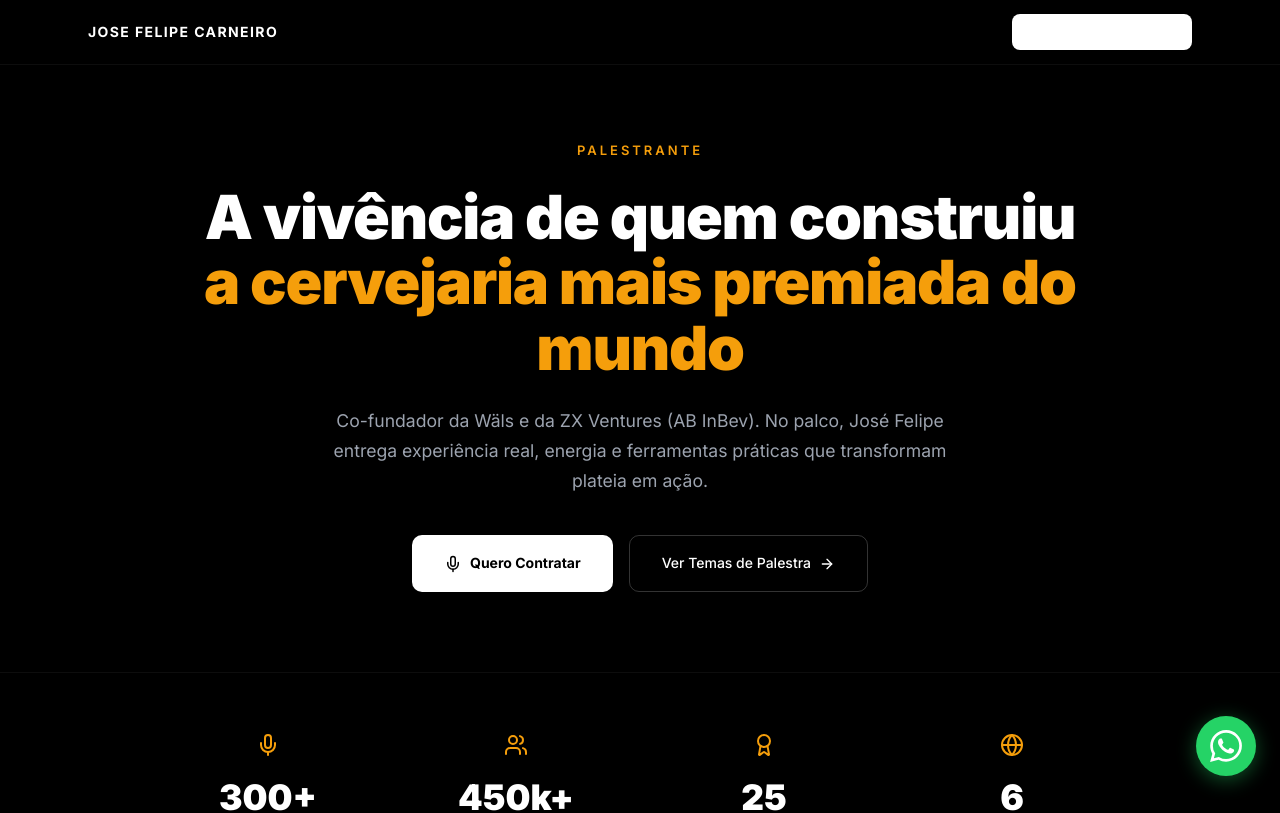
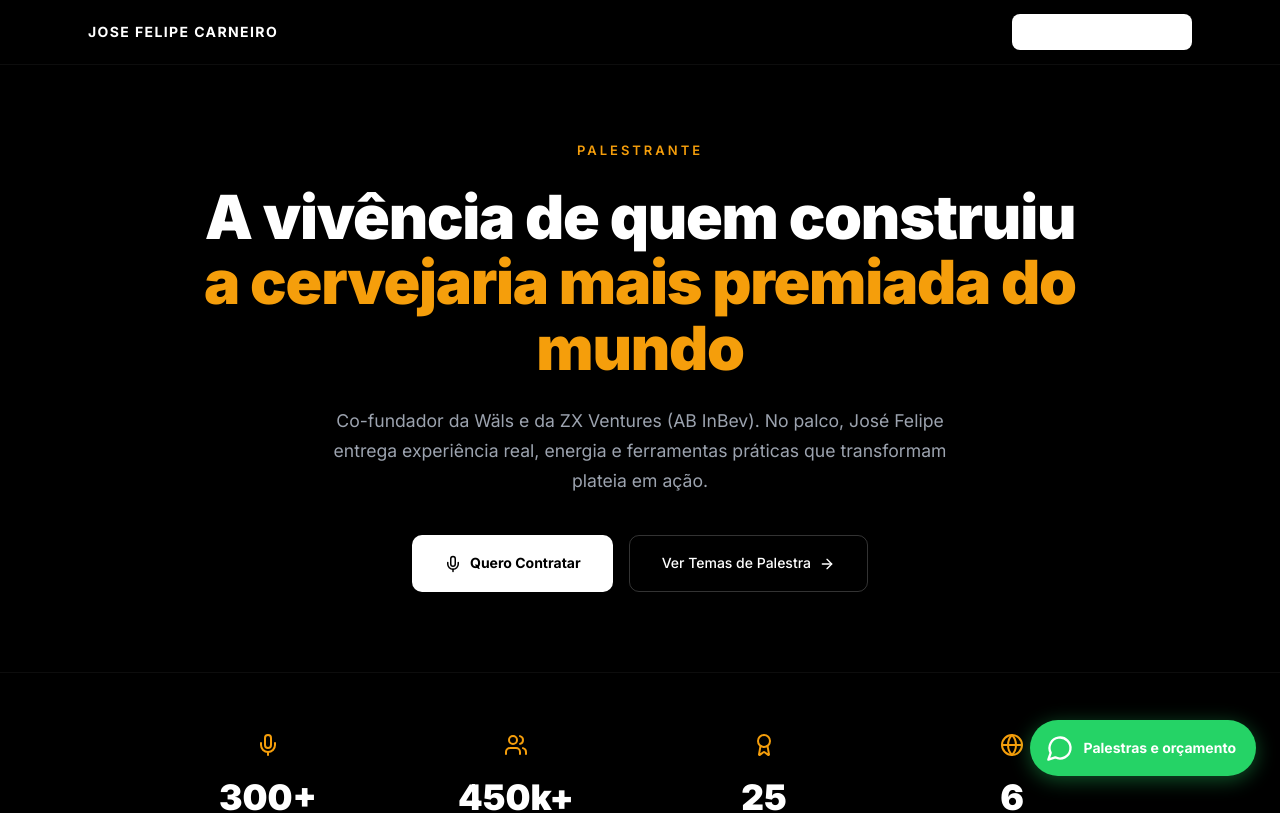
Before and after one commit to zepedrascarneiro/-Josefelipe-, a React (Vite) app: page /palestras in a window 1280 px wide. Shown: the top 813 px of the page. Built offline with nearby package versions, Linux system fonts and the light colour scheme.

Commit message:
feat: botão flutuante único de WhatsApp em todo o site
Adiciona botão fixo "Palestras e orçamento" em todas as rotas
(WhatsAppFloat.jsx, montado em main.jsx), com novo número de
contato. Remove o botão duplicado que existia só em /palestras.

```diff
--- a/src/components/Palestras.jsx
+++ b/src/components/Palestras.jsx
@@ -88,7 +88,7 @@ function DeckCard({ d }) {
   )
 }
 
-const WA_LINK = 'https://wa.me/5511976372211?text=Ol%C3%A1%2C%20gostaria%20de%20saber%20mais%20sobre%20as%20palestras%20do%20Jos%C3%A9%20Felipe.'
+const WA_LINK = 'https://wa.me/5531990997409?text=Ol%C3%A1%2C%20gostaria%20de%20saber%20mais%20sobre%20as%20palestras%20do%20Jos%C3%A9%20Felipe.'
 
 // Temas de palestra — RASCUNHO para o José revisar/ajustar o texto.
 // Todos ancorados na trajetória real (livro Performance Consciente + Wäls/AmBev/ZX + agro).
--- /dev/null
+++ b/src/components/WhatsAppFloat.jsx
@@ -0,0 +1,32 @@
+import { MessageCircle } from 'lucide-react'
+import { motion } from 'framer-motion'
+
+const WA_LINK = 'https://wa.me/5531990997409?text=Ol%C3%A1%2C%20gostaria%20de%20saber%20mais%20sobre%20as%20palestras%20do%20Jos%C3%A9%20Felipe.'
+
+// Botão único, fixo em todas as páginas do site (home, /livro, /palestras, /nucleox).
+export default function WhatsAppFloat() {
+  return (
+    <motion.a
+      href={WA_LINK}
+      target="_blank"
+      rel="noopener noreferrer"
+      initial={{ opacity: 0, scale: 0.8, y: 20 }}
+      animate={{ opacity: 1, scale: 1, y: 0 }}
+      transition={{ duration: 0.3, delay: 0.5 }}
+      whileHover={{ scale: 1.04 }}
+      className="flex items-center justify-center gap-2.5 w-[60px] h-[60px] sm:w-auto sm:h-auto rounded-full sm:pl-4 sm:pr-5 sm:py-3.5"
+      style={{
+        position: 'fixed', bottom: '24px', right: '24px', zIndex: 9999,
+        backgroundColor: '#25D366', color: '#fff',
+        boxShadow: '0 4px 20px rgba(37,211,102,0.4)', textDecoration: 'none',
+      }}
+      onClick={() => { if (typeof window.gtag === 'function') window.gtag('event', 'contact_whatsapp', { event_category: 'global' }) }}
+      aria-label="Palestras e orçamento pelo WhatsApp"
+    >
+      <MessageCircle size={28} className="shrink-0" />
+      <span className="hidden sm:inline text-sm font-bold whitespace-nowrap">
+        Palestras e orçamento
+      </span>
+    </motion.a>
+  )
+}
--- a/src/main.jsx
+++ b/src/main.jsx
@@ -7,6 +7,7 @@ import PalestrasPage from './pages/PalestrasPage.jsx'
 import LivroPage from './pages/LivroPage.jsx'
 import NucleoxPage from './pages/NucleoxPage.jsx'
 import SiteTracker from './components/SiteTracker.jsx'
+import WhatsAppFloat from './components/WhatsAppFloat.jsx'
 
 // GitHub Pages SPA redirect handler
 const redirect = sessionStorage.getItem('spa-redirect')
@@ -19,6 +20,7 @@ createRoot(document.getElementById('root')).render(
   <StrictMode>
     <BrowserRouter>
       <SiteTracker />
+      <WhatsAppFloat />
       <Routes>
         <Route path="/" element={<App />} />
         <Route path="/palestras" element={<PalestrasPage />} />
--- a/src/pages/PalestrasPage.jsx
+++ b/src/pages/PalestrasPage.jsx
@@ -338,26 +338,6 @@ export default function PalestrasPage() {
           </div>
         </div>
       </footer>
-
-      {/* WhatsApp flutuante */}
-      <a href="https://wa.me/5511976372211?text=Ol%C3%A1%2C%20gostaria%20de%20saber%20mais%20sobre%20as%20palestras%20do%20Jos%C3%A9%20Felipe."
-        target="_blank" rel="noopener noreferrer"
-        style={{
-          position: 'fixed', bottom: '24px', right: '24px', zIndex: 9999,
-          width: '60px', height: '60px', borderRadius: '50%',
-          backgroundColor: '#25D366', display: 'flex', alignItems: 'center', justifyContent: 'center',
-          boxShadow: '0 4px 20px rgba(37,211,102,0.4)', transition: 'transform 0.2s',
-          textDecoration: 'none',
-        }}
-        onMouseEnter={e => e.currentTarget.style.transform = 'scale(1.1)'}
-        onMouseLeave={e => e.currentTarget.style.transform = 'scale(1)'}
-        onClick={() => { if (typeof window.gtag === 'function') window.gtag('event', 'contact_whatsapp', { event_category: 'palestras' }) }}
-        aria-label="Contato via WhatsApp"
-      >
-        <svg width="32" height="32" viewBox="0 0 24 24" fill="#fff">
-          <path d="M17.472 14.382c-.297-.149-1.758-.867-2.03-.967-.273-.099-.471-.148-.67.15-.197.297-.767.966-.94 1.164-.173.199-.347.223-.644.075-.297-.15-1.255-.463-2.39-1.475-.883-.788-1.48-1.761-1.653-2.059-.173-.297-.018-.458.13-.606.134-.133.298-.347.446-.52.149-.174.198-.298.298-.497.099-.198.05-.371-.025-.52-.075-.149-.669-1.612-.916-2.207-.242-.579-.487-.5-.669-.51-.173-.008-.371-.01-.57-.01-.198 0-.52.074-.792.372-.272.297-1.04 1.016-1.04 2.479 0 1.462 1.065 2.875 1.213 3.074.149.198 2.096 3.2 5.077 4.487.709.306 1.262.489 1.694.625.712.227 1.36.195 1.871.118.571-.085 1.758-.719 2.006-1.413.248-.694.248-1.289.173-1.413-.074-.124-.272-.198-.57-.347m-5.421 7.403h-.004a9.87 9.87 0 01-5.031-1.378l-.361-.214-3.741.982.998-3.648-.235-.374a9.86 9.86 0 01-1.51-5.26c.001-5.45 4.436-9.884 9.888-9.884 2.64 0 5.122 1.03 6.988 2.898a9.825 9.825 0 012.893 6.994c-.003 5.45-4.437 9.884-9.885 9.884m8.413-18.297A11.815 11.815 0 0012.05 0C5.495 0 .16 5.335.157 11.892c0 2.096.547 4.142 1.588 5.945L.057 24l6.305-1.654a11.882 11.882 0 005.683 1.448h.005c6.554 0 11.89-5.335 11.893-11.893a11.821 11.821 0 00-3.48-8.413z"/>
-        </svg>
-      </a>
     </div>
   )
 }
```
